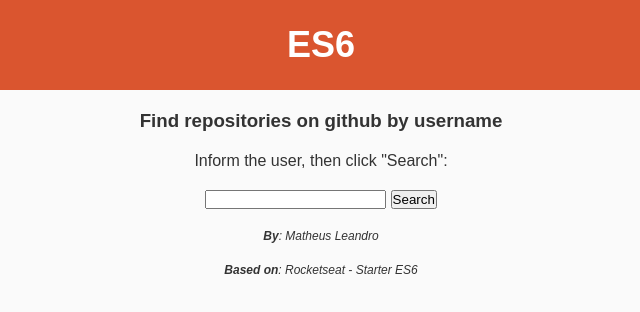
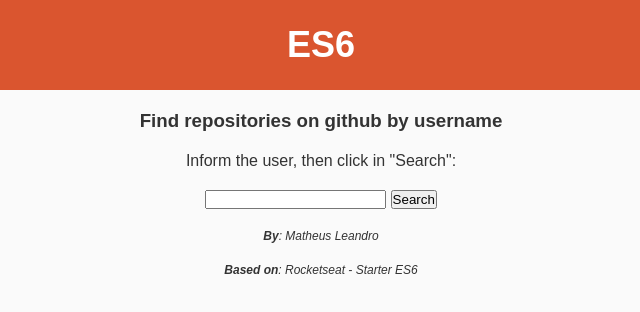
Before and after one commit to matheusleandroo/es6-github-repositories, a plain HTML site: page index.html in a window 1280 px wide. Shown: the full height of the page, 319-959 px from the left. Drawn offline with nearby package versions, Linux system fonts and the light colour scheme.

Commit message:
add img to readme

```diff
--- a/index.html
+++ b/index.html
@@ -14,7 +14,7 @@
       </div>
       <div id="git">
          <h3>Find repositories on github by username</h3>
-         <p>Inform the user, then click "Search":</p>
+         <p>Inform the user, then click in "Search":</p>
          <input id="inputGit" type="text" name="user">
          <button onclick="listRepositories()">Search</button>
       </div>
```
Also changed, not shown: img/index.png (added), img/repositories.png (added).
